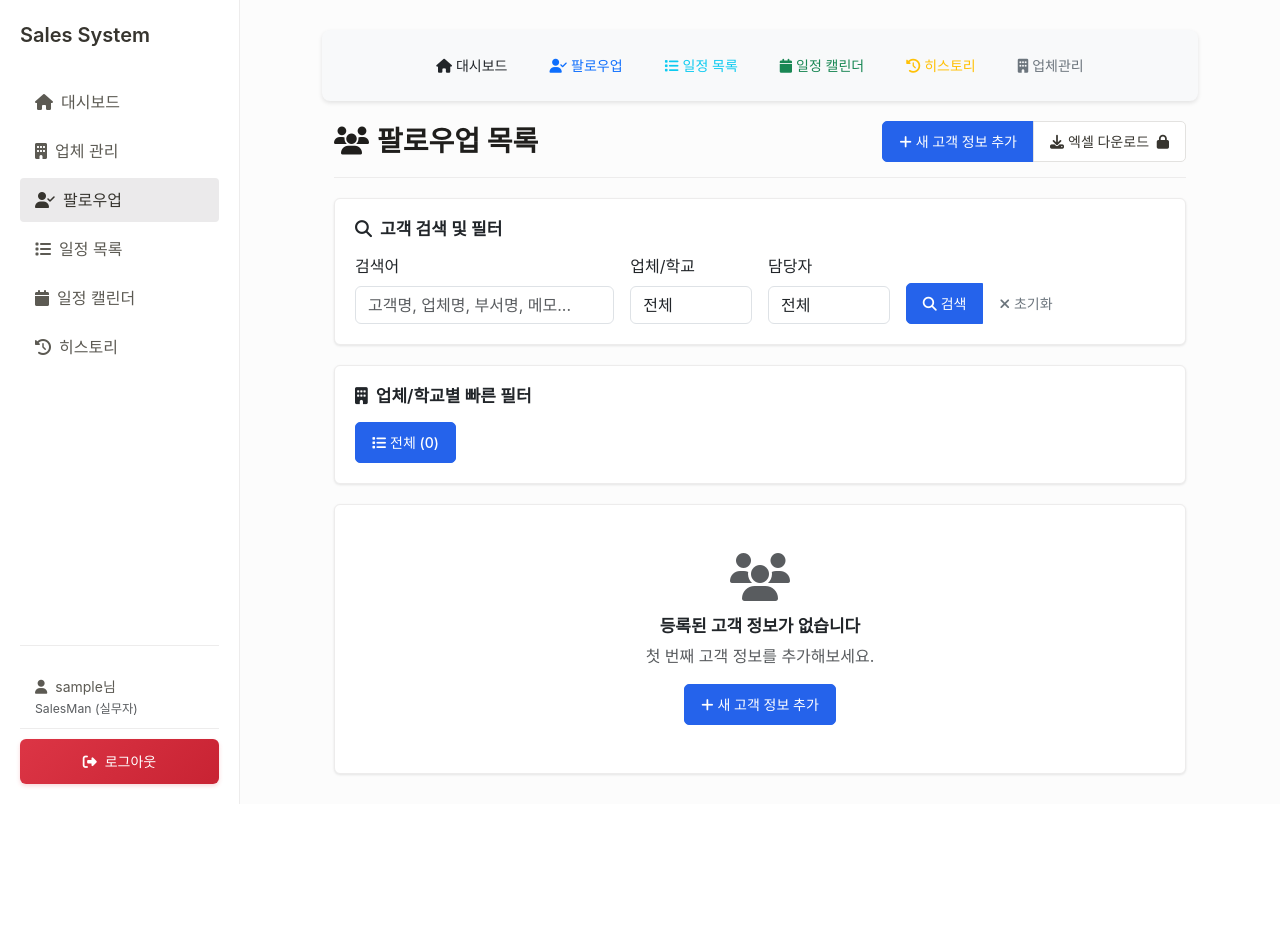
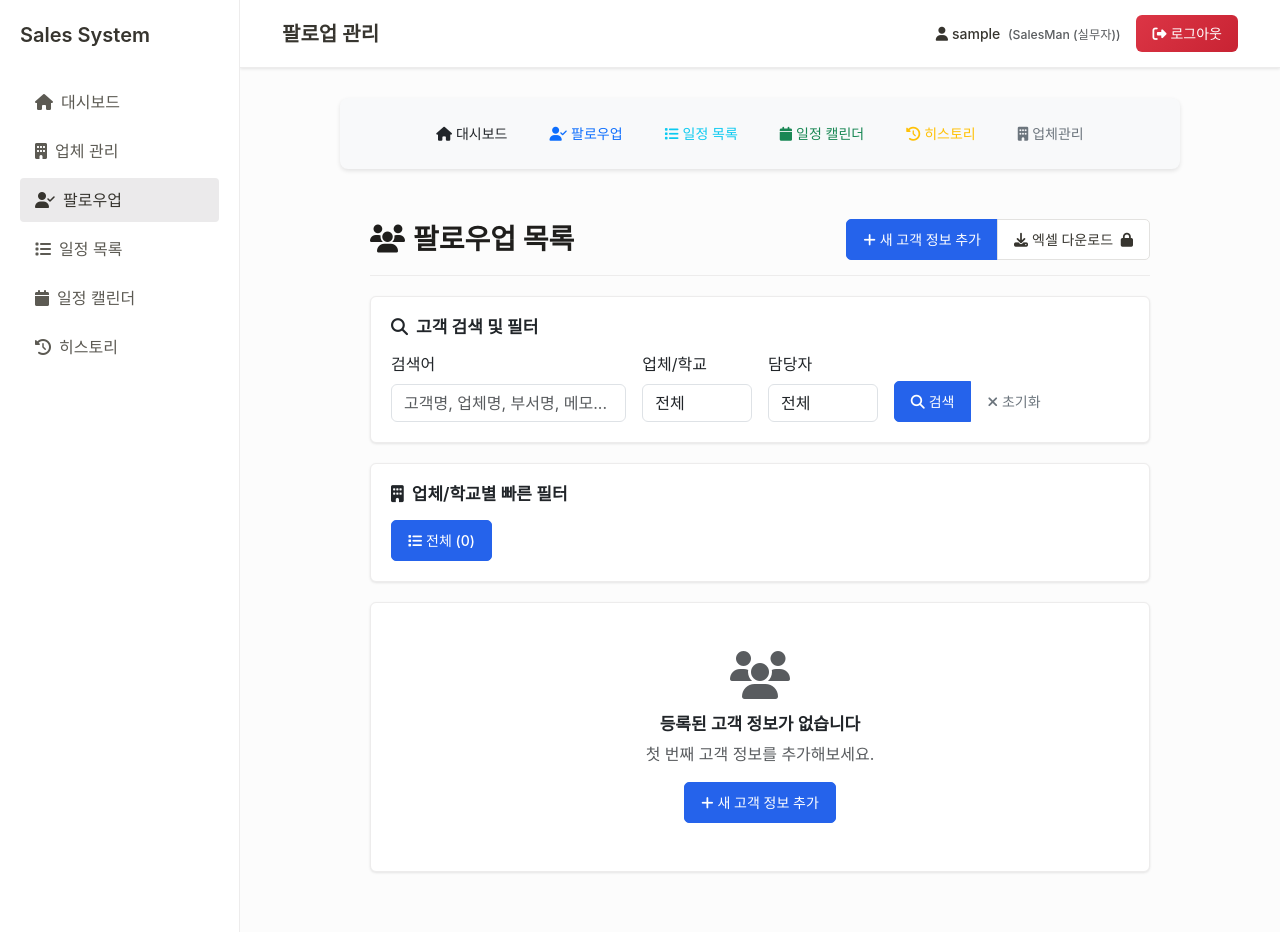
Before and after one commit to ddd418/sales-note, a Django app: page /reporting/followups/ in a window 1280 px wide. Before the commit the page ends 804 px from the top, so only its background shows below. Run offline with Django 5.2, Linux system fonts and the light colour scheme; the visitor is signed in with stand-in values (Sample User, id 1); data comes from the database, SQL or seed files in the repository; data that the repository does not hold is empty; style sheets or scripts are compiled from the project's sources; parts of the project's set-up code (start-up, migrations or seed data) failed here and were passed over.

Commit message:
로그아웃 버튼 상단으로 이동

```diff
--- a/reporting/templates/reporting/base.html
+++ b/reporting/templates/reporting/base.html
@@ -135,13 +135,179 @@
 
       .main-content {
         flex-grow: 1;
-        padding: 30px;
+        padding: 0; /* 상단 헤더를 위해 패딩 제거 */
         overflow-y: auto; /* 컨텐츠가 길어질 경우 스크롤 */
+      }
+
+      /* 상단 헤더 바 */
+      .top-header-bar {
+        background-color: #ffffff;
+        border-bottom: 1px solid #edecec;
+        padding: 15px 30px;
+        position: sticky;
+        top: 0;
+        z-index: 1000;
+        box-shadow: 0 1px 3px rgba(0, 0, 0, 0.1);
+      }
+
+      .page-title h5 {
+        color: #37352f;
+        font-weight: 600;
+        margin: 0;
+      }
+
+      .user-actions-top {
+        display: flex;
+        align-items: center;
+      }
+
+      .user-info-compact {
+        color: #37352f;
+        font-size: 14px;
+        font-weight: 500;
+      }
+
+      .logout-btn-top {
+        padding: 8px 16px;
+        background: linear-gradient(135deg, #dc3545, #c82333);
+        color: white;
+        border: none;
+        border-radius: 6px;
+        font-size: 14px;
+        font-weight: 500;
+        cursor: pointer;
+        transition: all 0.3s ease;
+        display: flex;
+        align-items: center;
+      }
+
+      .logout-btn-top:hover {
+        background: linear-gradient(135deg, #c82333, #bd2130);
+        transform: translateY(-1px);
+        box-shadow: 0 4px 12px rgba(220, 53, 69, 0.3);
+      }
+
+      .logout-btn-top:active {
+        transform: translateY(0);
+        box-shadow: 0 2px 6px rgba(220, 53, 69, 0.3);
+      }
+
+      .login-btn-top {
+        padding: 8px 16px;
+        background: linear-gradient(135deg, #007bff, #0056b3);
+        color: white;
+        border: none;
+        border-radius: 6px;
+        font-size: 14px;
+        font-weight: 500;
+        cursor: pointer;
+        transition: all 0.3s ease;
+        display: flex;
+        align-items: center;
+        text-decoration: none;
+      }
+
+      .login-btn-top:hover {
+        background: linear-gradient(135deg, #0056b3, #004494);
+        transform: translateY(-1px);
+        box-shadow: 0 4px 12px rgba(0, 123, 255, 0.3);
+        color: white;
+        text-decoration: none;
+      }
+
+      .login-btn-top:active {
+        transform: translateY(0);
+        box-shadow: 0 2px 6px rgba(0, 123, 255, 0.3);
+      }
+
+      /* 모바일 반응형 - 상단 헤더 */
+      @media (max-width: 768px) {
+        .top-header-bar {
+          padding: 10px 15px;
+        }
+
+        .page-title h5 {
+          font-size: 16px;
+        }
+
+        .user-info-compact {
+          font-size: 12px;
+        }
+
+        .logout-btn-top {
+          padding: 6px 12px;
+          font-size: 12px;
+        }
+
+        .login-btn-top {
+          padding: 6px 12px;
+          font-size: 12px;
+        }
+
+        .container {
+          padding: 20px 15px;
+        }
+      }
+
+      /* 퀵 네비게이션 바 스타일 */
+      .quick-nav-bar {
+        background-color: #f8f9fa;
+        border-radius: 8px;
+        padding: 15px;
+        box-shadow: 0 2px 4px rgba(0, 0, 0, 0.1);
+        margin-bottom: 20px;
+      }
+
+      .quick-nav-bar .btn {
+        border-radius: 6px;
+        font-weight: 500;
+        transition: all 0.2s ease;
+        text-decoration: none;
+        white-space: nowrap;
+      }
+
+      .quick-nav-bar .btn:hover {
+        transform: translateY(-1px);
+        box-shadow: 0 2px 6px rgba(0, 0, 0, 0.15);
+      }
+
+      .quick-nav-bar .btn i {
+        font-size: 14px;
+      }
+
+      @media (max-width: 768px) {
+        .quick-nav-bar {
+          padding: 10px;
+          margin: 0 -15px 20px;
+          border-radius: 0;
+        }
+
+        .quick-nav-bar .d-flex {
+          overflow-x: auto;
+          scrollbar-width: none;
+          -ms-overflow-style: none;
+          padding-bottom: 5px;
+        }
+
+        .quick-nav-bar .d-flex::-webkit-scrollbar {
+          display: none;
+        }
+
+        .quick-nav-bar .btn {
+          flex-shrink: 0;
+          font-size: 12px;
+          padding: 6px 10px;
+        }
+
+        .quick-nav-bar .btn i {
+          font-size: 12px;
+        }
       }
 
       .container {
         max-width: 900px; /* Notion 페이지 너비와 유사하게 */
         margin: 0 auto; /* 중앙 정렬 */
+        padding: 30px; /* 컨텐츠 영역 패딩 */
       }
 
       .page-header {
@@ -850,22 +1016,6 @@
         .card-list {
           grid-template-columns: repeat(2, 1fr);
         }
-      }
-
-      /* 사용자 액션 영역 스타일 */
-      .user-actions-bottom {
-        margin-top: auto;
-        padding-top: 20px;
-        border-top: 1px solid #edecec;
-      }
-
-      .user-info {
-        display: block;
-        padding: 10px 15px;
-        color: #5c5a53;
-        font-size: 14px;
-        border-bottom: 1px solid #edecec;
-        margin-bottom: 10px;
       }
     </style>
   </head>  <body>
@@ -978,150 +1128,34 @@
         </li>
         {% endif %}
       </ul>
-      <div class="user-actions-bottom">
+    </nav>
+    <main class="main-content">
+      <!-- 상단 헤더 바 -->
+      <div class="top-header-bar">
+        <div class="container-fluid d-flex justify-content-between align-items-center">
+          <div class="page-title">
+            <h5 class="mb-0">{% block page_title %}영업 보고 시스템{% endblock %}</h5>
+          </div>
+          <div class="user-actions-top">
             {% if user.is_authenticated %}
-        <span class="user-info">
-          <i class="fas fa-user me-2"></i>{{ user.username }}님
+            <span class="user-info-compact me-3">
+              <i class="fas fa-user me-1"></i>{{ user.username }}
               {% if user.userprofile %}
-          <br /><small class="text-muted">{{ user.userprofile.get_role_display }}</small>
+              <small class="text-muted ms-1">({{ user.userprofile.get_role_display }})</small>
               {% endif %}
             </span>
-        <button id="logoutBtn" onclick="confirmLogout()" class="logout-btn">
-          <i class="fas fa-sign-out-alt me-2"></i>로그아웃
+            <button id="logoutBtn" onclick="confirmLogout()" class="logout-btn-top">
+              <i class="fas fa-sign-out-alt me-1"></i>로그아웃
             </button>
-
-        <style>
-          .logout-btn {
-            width: 100%;
-            padding: 12px 15px;
-            background: linear-gradient(135deg, #dc3545, #c82333);
-            color: white;
-            border: none;
-            border-radius: 6px;
-            cursor: pointer;
-            font-size: 14px;
-            font-weight: 500;
-            transition: all 0.3s ease;
-            box-shadow: 0 2px 4px rgba(220, 53, 69, 0.2);
-            position: relative;
-            overflow: hidden;
-          }
-
-          .logout-btn:hover {
-            background: linear-gradient(135deg, #c82333, #a71e2a);
-            transform: translateY(-1px);
-            box-shadow: 0 4px 8px rgba(220, 53, 69, 0.3);
-          }
-
-          .logout-btn:active {
-            transform: translateY(0);
-            box-shadow: 0 2px 4px rgba(220, 53, 69, 0.2);
-          }
-
-          .logout-btn::before {
-            content: "";
-            position: absolute;
-            top: 0;
-            left: -100%;
-            width: 100%;
-            height: 100%;
-            background: linear-gradient(
-              90deg,
-              transparent,
-              rgba(255, 255, 255, 0.2),
-              transparent
-            );
-            transition: left 0.5s;
-          }
-
-          .logout-btn:hover::before {
-            left: 100%;
-          }          @media (max-width: 768px) {
-            .logout-btn {
-              padding: 10px 12px !important;
-              font-size: 13px !important;
-              margin-top: auto !important;
-              margin-bottom: 20px !important;
-            }
-
-            .user-actions-bottom {
-              margin-top: auto !important;
-              padding-top: 20px !important;
-              border-top: 1px solid #edecec !important;
-              flex-shrink: 0 !important;
-            }
-
-            .user-info {
-              display: block !important;
-              padding: 10px 15px !important;
-              color: #5c5a53 !important;
-              font-size: 14px !important;
-              border-bottom: 1px solid #edecec !important;
-              margin-bottom: 10px !important;
-            }
-          }
-
-          /* 퀵 네비게이션 바 스타일 */
-          .quick-nav-bar {
-            background-color: #f8f9fa;
-            border-radius: 8px;
-            padding: 15px;
-            box-shadow: 0 2px 4px rgba(0, 0, 0, 0.1);
-            margin-bottom: 20px;
-          }
-
-          .quick-nav-bar .btn {
-            border-radius: 6px;
-            font-weight: 500;
-            transition: all 0.2s ease;
-            text-decoration: none;
-            white-space: nowrap;
-          }
-
-          .quick-nav-bar .btn:hover {
-            transform: translateY(-1px);
-            box-shadow: 0 2px 6px rgba(0, 0, 0, 0.15);
-          }
-
-          .quick-nav-bar .btn i {
-            font-size: 14px;
-          }
-
-          @media (max-width: 768px) {
-            .quick-nav-bar {
-              padding: 10px;
-              margin: 0 -15px 20px;
-              border-radius: 0;
-            }
-
-            .quick-nav-bar .d-flex {
-              overflow-x: auto;
-              scrollbar-width: none;
-              -ms-overflow-style: none;
-              padding-bottom: 5px;
-            }
-
-            .quick-nav-bar .d-flex::-webkit-scrollbar {
-              display: none;
-            }
-
-            .quick-nav-bar .btn {
-              flex-shrink: 0;
-              font-size: 12px;
-              padding: 6px 10px;
-            }
-
-            .quick-nav-bar .btn i {
-              font-size: 12px;
-            }
-          }
-        </style>        <!-- TODO: settings.py에 LOGIN_REDIRECT_URL, LOGOUT_REDIRECT_URL 설정 필요 -->
             {% else %}
-        <a href="{% url 'reporting:login' %}">로그인</a>
+            <a href="{% url 'reporting:login' %}" class="login-btn-top">
+              <i class="fas fa-sign-in-alt me-1"></i>로그인
+            </a>
             {% endif %}
           </div>
-    </nav>
-    <main class="main-content">
+        </div>
+      </div>
+
       <div class="container">
         <!-- Django Messages 표시 -->
         {% if messages %}
--- a/reporting/templates/reporting/followup_list.html
+++ b/reporting/templates/reporting/followup_list.html
@@ -1,5 +1,6 @@
-{% extends "reporting/base.html" %} {% block title %}{{ page_title }} - 영업
-보고 시스템{% endblock %}
+{% extends "reporting/base.html" %}
+{% block title %}{{ page_title }} - 영업보고 시스템{% endblock %}
+{% block page_title %}팔로업 관리{% endblock %}
 
 {% block content %}
 <style>
```
Lines whose indentation alone changed are shown as unchanged.
